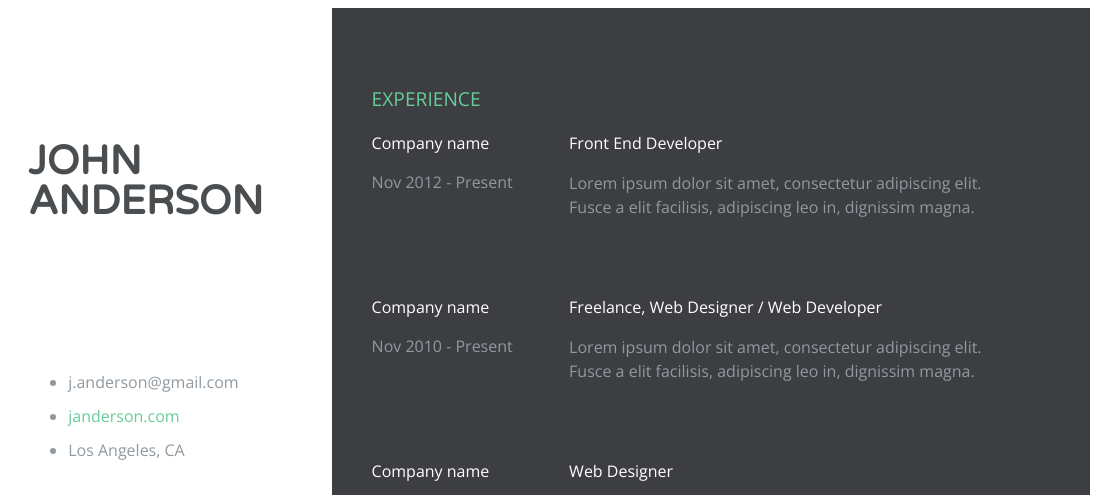
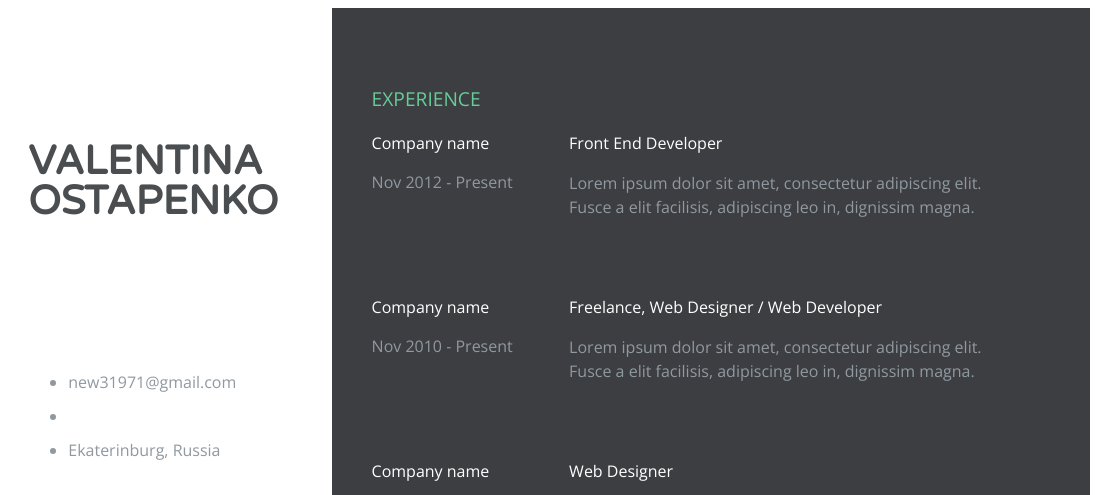
Before and after one commit to kensor-dev/resume, a website: page src/index.html in a window 1280 px wide. Shown: the top 495 px of the page, 182-1280 px from the left. Drawn offline with nearby package versions, Linux system fonts and the light colour scheme; files that its build step writes are made by us from their sources.

Commit message:
Update contact information in index.html: change name to Valentina Ostapenko, update email to new31971@gmail.com, and modify location to Ekaterinburg, Russia.

```diff
--- a/src/index.html
+++ b/src/index.html
@@ -45,7 +45,7 @@
             <div class="clearfix"></div>
     </div>
           <div class="name-wrapper">
-            <h1>John <br/>Anderson</h1><!-- YOUR NAME AND LAST NAME  -->
+            <h1>Valentina <br/>Ostapenko</h1><!-- YOUR NAME AND LAST NAME  -->
           </div>
           <div class="clearfix"></div>
           <div class="contact-info clearfix">
@@ -55,9 +55,9 @@
               <li>Home</li>
             </ul>
             <ul class="list-content ">
-              <li>j.anderson@gmail.com</li> <!-- YOUR EMAIL -->
-              <li><a href="#">janderson.com</a></li> <!-- YOUR WEBSITE  -->
-              <li>Los Angeles, CA</li> <!-- YOUR STATE AND COUNTRY  -->
+              <li>new31971@gmail.com</li> <!-- YOUR EMAIL -->
+              <li><a href="#"><kensor class="dev"></kensor></a></li> <!-- YOUR WEBSITE  -->
+              <li>Ekaterinburg, Russia</li> <!-- YOUR STATE AND COUNTRY  -->
             </ul>
           </div>
           <div class="contact-presentation"> <!-- YOUR PRESENTATION RESUME  -->
```
